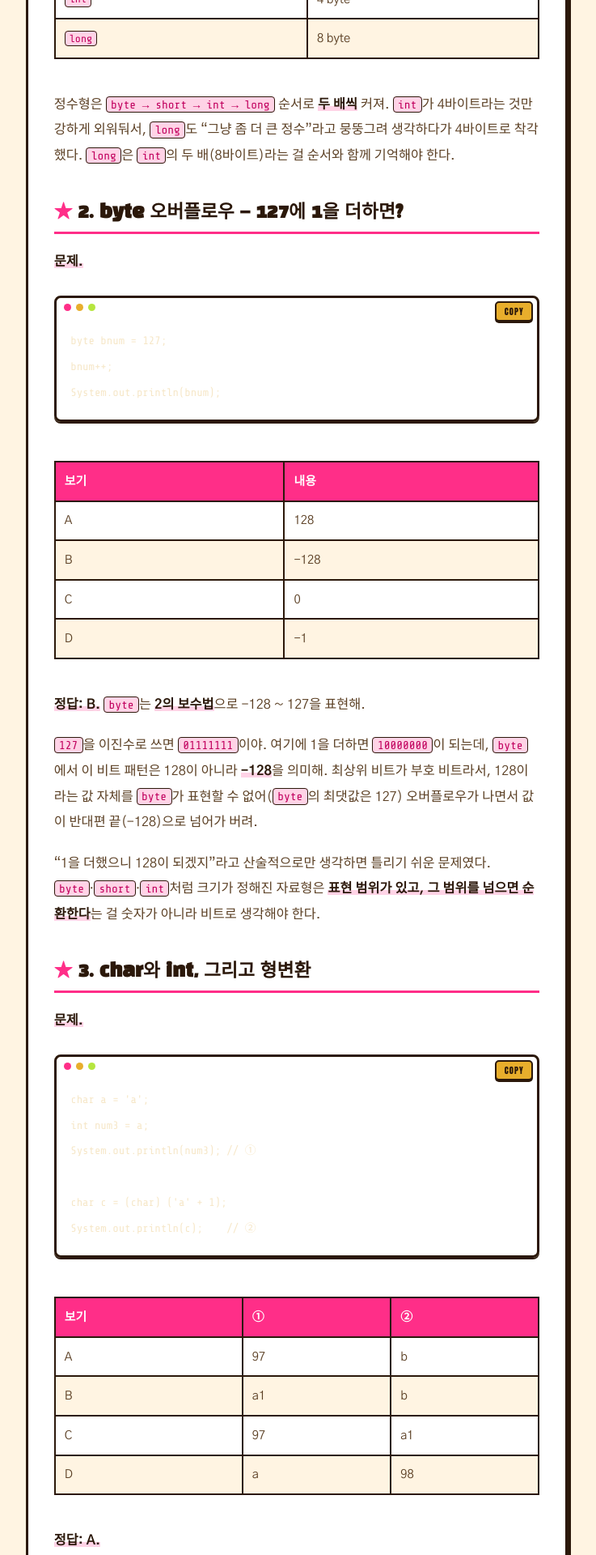
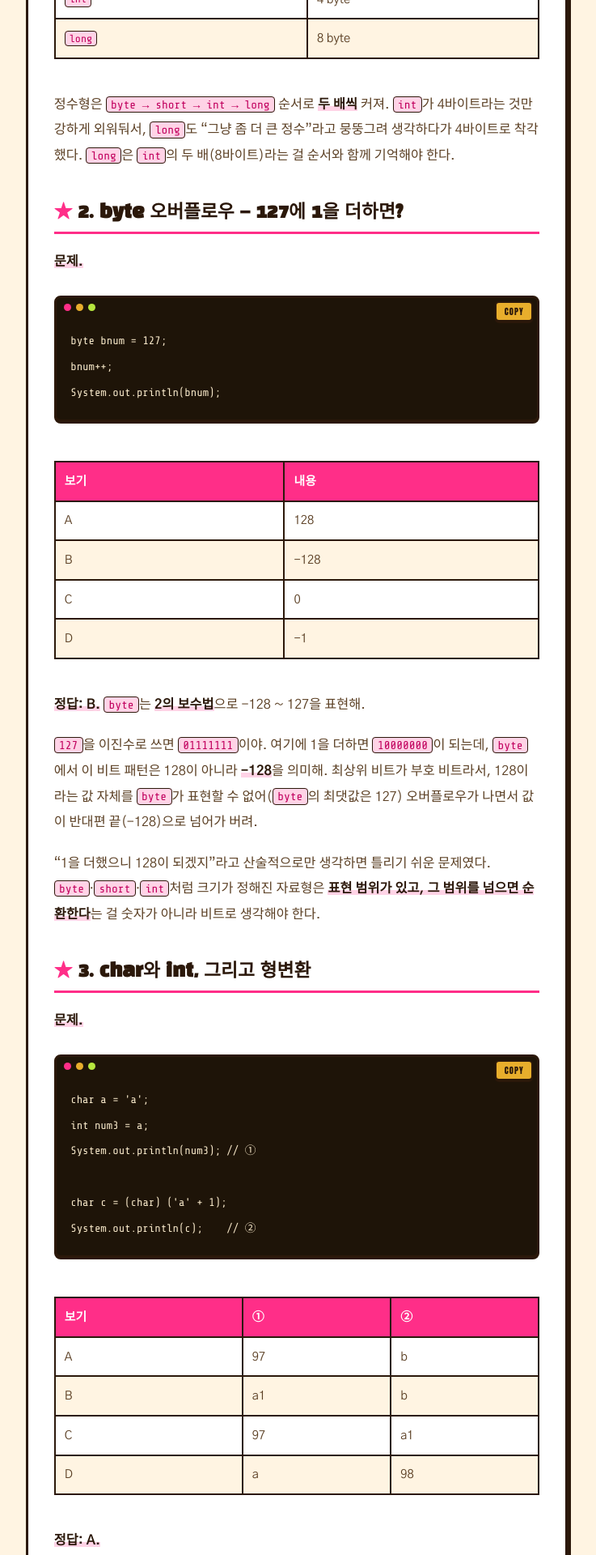
Before and after one commit to skinopero/my-blog, a Jekyll site: the page built from _mistakes/java-datatype-overflow-char.md, in a window 1280 px wide. Shown: the part 1377-3297 px from the top of the page at 81% size, without its empty margins (273-1010 px from the left). Built offline with Jekyll 4.4.1, drawn with Linux system fonts in a browser that asks for light colours; some web fonts are replaced.

Commit message:
Fix unreadable code blocks (dark background rule was overridden)
Rouge assigns class="highlight" to both the wrapping div and the pre
itself, so the div-only background reset was also matching the pre
(higher specificity than .paper pre) and stripping its dark
background, leaving pale cream text on the page's light background.

Co-Authored-By: Claude Sonnet 5 <noreply@anthropic.com>

```diff
--- a/_layouts/post.html
+++ b/_layouts/post.html
@@ -859,7 +859,8 @@ h1.post-title {
   background: none; border: 0; padding: 0;
   white-space: pre;
 }
-.paper .highlight { background: none; margin: 0; }
+.paper div.highlight { background: none; margin: 0; }
+.paper pre.highlight { background: #1E1408; }
 
 .copy-btn {
   position: absolute;
```
